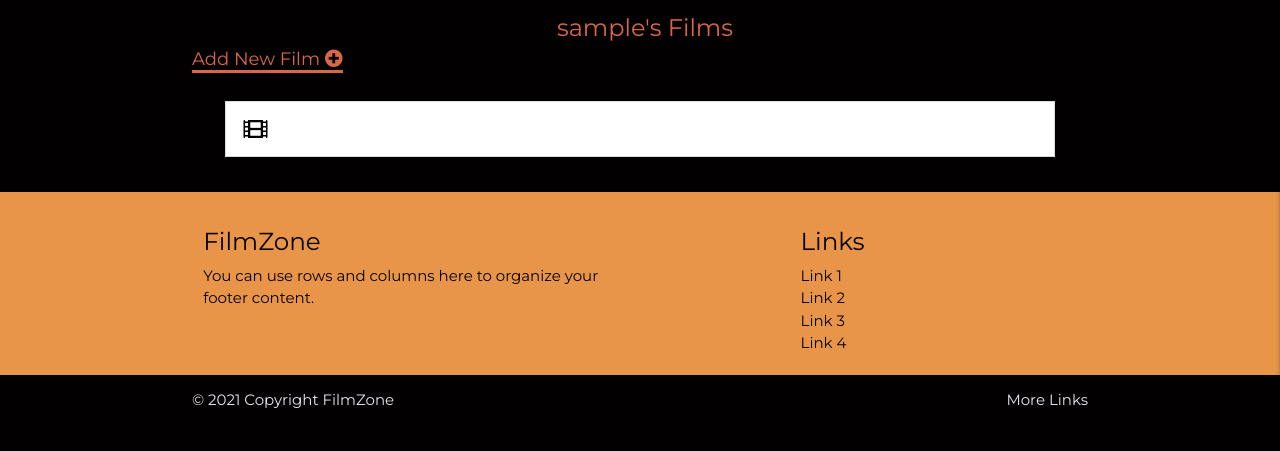
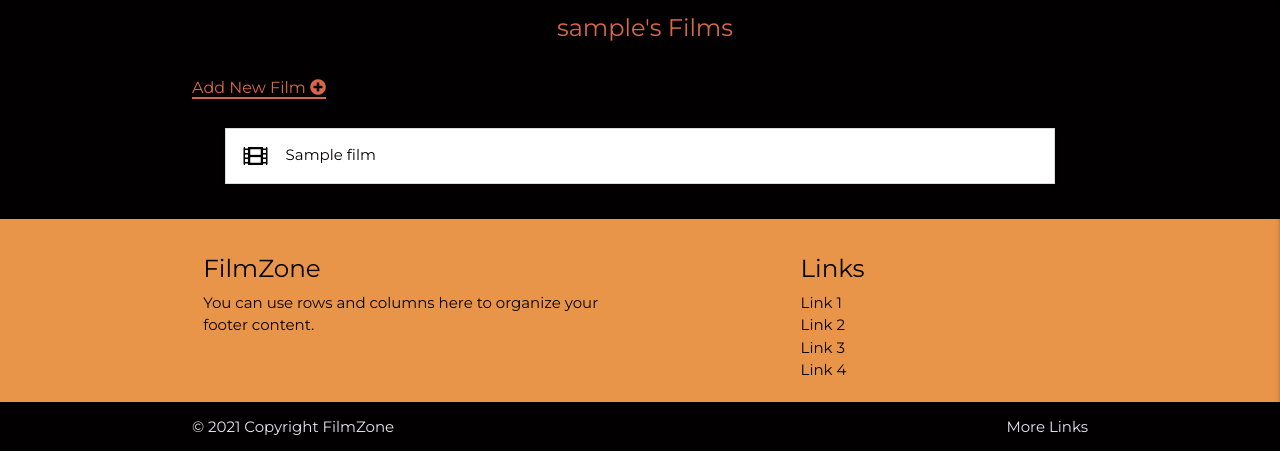
Before and after one commit to liamwalsh1980/Milestone-Project-3, a Flask app: page /profile/admin in a window 1280 px wide. Shown: the part 64-515 px from the top of the page. Run offline with Flask 2, Linux system fonts and the light colour scheme; the visitor is signed in with stand-in values (Sample User, id 1); grey boxes marked "Sample" are stand-in pictures; a database or web service that is not in the repository returns one stand-in record (values such as "Sample title"); some libraries are stand-ins or nearby versions; some web fonts are replaced.

Commit message:
Profile function updated to show just users films

```diff
--- a/app.py
+++ b/app.py
@@ -103,13 +103,24 @@ def login():
 
 @app.route("/profile/<username>", methods=["GET", "POST"])
 def profile(username):
+    # Only users can access their own profile
+    if not session.get("user"):
+        return render_template("index.html")
+
     # Grabs the session user's username from the database
     username = mongo.db.users.find_one(
         {"username": session["user"]})["username"]
 
     if session["user"]:
-        return render_template("profile.html", username=username)
-
+        # Admin only can access all films
+        if session["user"] == "admin":
+            user_films = list(mongo.db.films.find())
+        else:
+            # Logged in users will see just their own films
+            user_films = list(
+                mongo.db.films.find({"created_by": session["user"]}))
+        return render_template(
+            "profile.html", username=username, user_films=user_films)
     return redirect(url_for("login"))
 
 
--- a/static/css/style.css
+++ b/static/css/style.css
@@ -204,16 +204,29 @@ ul li a:hover {
     margin-top: 2px;
 }
 
+/* Films template */
+
+.box {
+    width: 300px;
+    border: 15px solid red;
+    margin: 100px;
+    display: block;
+}
+
 /* text changes */
 
-#signup-text, #login-text {
+#signup-text, #login-text, #add-film {
     color: #d76848;
 }
 
 .add-btn-text {
     color: #d76848;
-    border-bottom: 3px solid #d76848;
-    font-size: 18px;
+    border-bottom: 2px solid #d76848;
+    font-size: 16px;
+}
+
+.add-btn-text-padding {
+    padding-top: 30px;
 }
 
 .uppercase-text {
@@ -282,6 +295,12 @@ ul li a:hover {
     height: 50%;
 }
 
+.img_films {
+    margin: 0;
+    width: 25%;
+    height: 25%;
+}
+
 /* buttons */
 
 .text-shadow {
--- a/templates/profile.html
+++ b/templates/profile.html
@@ -5,7 +5,7 @@
     <section>
         <div class="row container">
             <div class="col-12 md-6 subheader">{{ username }}'s Films</div>
-            <div class="col-12 md-6 left"><a href="{{ url_for('add_film') }}" class="add-btn-text">Add New Film <i class="fas fa-plus-circle"></i></a></div>
+            <div class="col-12 md-6 left add-btn-text-padding"><a href="{{ url_for('add_film') }}" class="add-btn-text">Add New Film <i class="fas fa-plus-circle"></i></a></div>
         </div>
     </section>
     <!-- Card Panel from Materialize -->
@@ -13,15 +13,25 @@
         <div class="row">
             <div class="col s12 m8 offset-m2">
                 <ul class="collapsible">
+                    <!-- Jinja templating language -->
+                    <!-- for loop to iterate through the films from MongoDB -->
+                    {% for film in user_films %}
                     <li>
                         <div class="collapsible-header film-name">
                             <i class="fas fa-film film-icon"></i>
+                            {{ film.film_name }}
                         </div>
-                        <div class="collapsible-body">
-                            <span>Lorem ipsum dolor sit amet.</span>
+                        <div class="collapsible-body center-align">
+                            <p>Genre: {{ film.genre_name }}</p><br>
+                            <p>Actors: {{ film.actors }}</p><br>
+                            <p>Best Bit: {{ film.best_bit }}</p><br>
+                            <img class="img_film center-align" src="{{ film.image }}" alt="film image"><br>
+                            <iframe class="film_clip center-align" src="{{ film.media_clip }}" width="400" height="300" title="Film Clip" allow="accelerometer; autoplay; clipboard-write; encrypted-media; gyroscope; picture-in-picture" alt="Media Clip" aria-label="Media clip of {{ film.film_name }}" allowfullscreen></iframe>
+                            <p>Created by: {{ film.created_by }}</p>
                         </div>
                     </li>
-                </ul>
+                    {% endfor %}
+                  </ul>
             </div>
         </div>
     </section>
```
Also changed, not shown: templates/films.html (+5 -14 lines), templates/index.html (+10 -2 lines).
